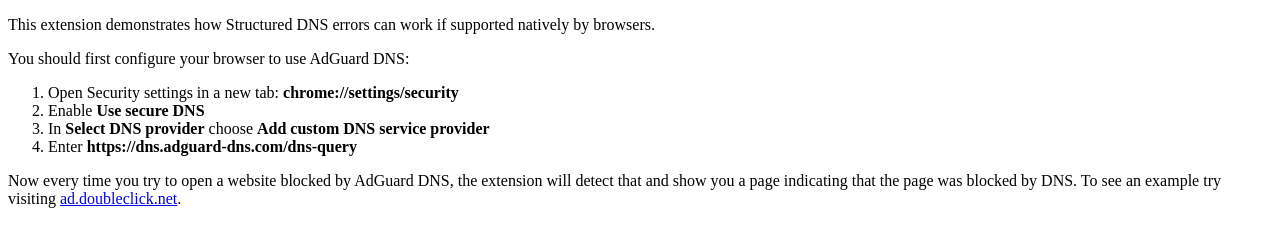
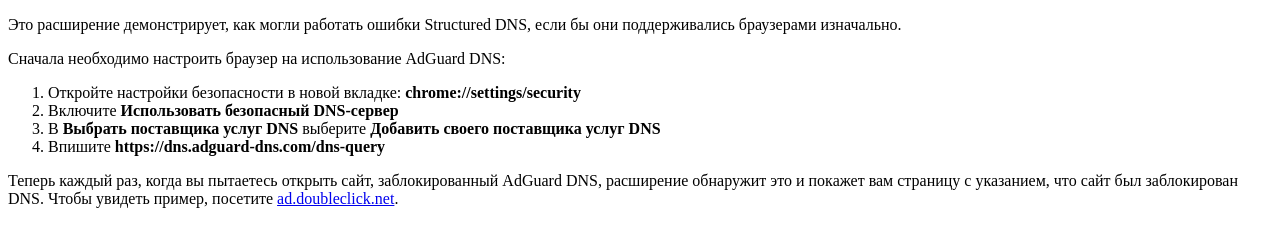
Before and after one commit to CouZ1337/dns-sde-extension-ru, a browser extension: page src/pages/options.html in a window 1280 px wide. Drawn offline with Linux system fonts and the light colour scheme.

Commit message:
Update options.html
Перевод :3

```diff
--- a/src/pages/options.html
+++ b/src/pages/options.html
@@ -7,24 +7,24 @@
 <body>
 
     <p>
-        This extension demonstrates how Structured DNS errors can work if supported natively by browsers.
+        Это расширение демонстрирует, как могли работать ошибки Structured DNS, если бы они поддерживались браузерами изначально.
     </p>
 
     <p>
-        You should first configure your browser to use AdGuard DNS:
+        Сначала необходимо настроить браузер на использование AdGuard DNS:
     </p>
 
     <ol>
-        <li>Open Security settings in a new tab: <b>chrome://settings/security</b></li>
-        <li>Enable <b>Use secure DNS</b></li>
-        <li>In <b>Select DNS provider</b> choose <b>Add custom DNS service provider</b></li>
-        <li>Enter <b>https://dns.adguard-dns.com/dns-query</b></li>
+        <li>Откройте настройки безопасности в новой вкладке: <b>chrome://settings/security</b></li>
+        <li>Включите <b>Использовать безопасный DNS-сервер</b></li>
+        <li>В <b>Выбрать поставщика услуг DNS</b> выберите <b>Добавить своего поставщика услуг DNS</b></li>
+        <li>Впишите <b>https://dns.adguard-dns.com/dns-query</b></li>
     </ol>
 
     <p>
-        Now every time you try to open a website blocked by AdGuard DNS, the extension will detect that and show you a page indicating that the page was blocked by DNS.
+        Теперь каждый раз, когда вы пытаетесь открыть сайт, заблокированный AdGuard DNS, расширение обнаружит это и покажет вам страницу с указанием, что сайт был заблокирован DNS.
 
-        To see an example try visiting <a href="https://ad.doubleclick.net/" target="_blank">ad.doubleclick.net</a>.
+        Чтобы увидеть пример, посетите <a href="https://ad.doubleclick.net/" target="_blank">ad.doubleclick.net</a>.
     </p>
 
 </body>
```
